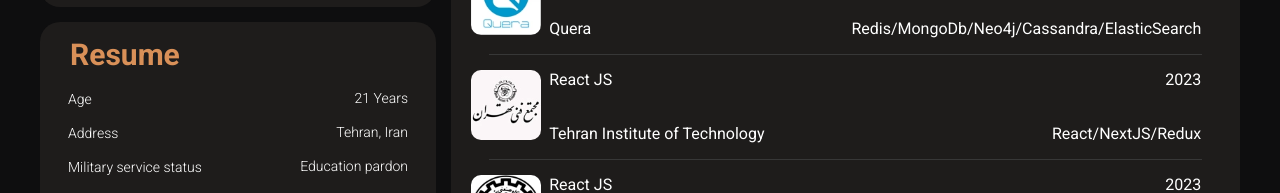
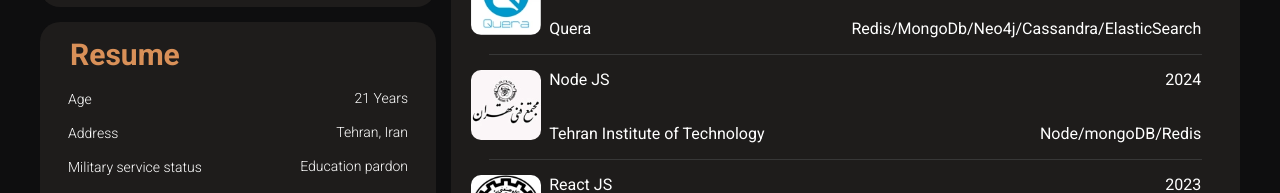
Before and after one commit to ariankoochak/PersonalWebsite, a React (Create React App) app in the folder ariankoochak/: page / in a window 1280 px wide. Shown: the part 518-711 px from the top of the page. Built offline with nearby package versions, Linux system fonts and the light colour scheme.

Commit message:
add node js certificate

```diff
--- a/ariankoochak/src/Components/CertificatesMainDatas/CertificatesMainDatas.jsx
+++ b/ariankoochak/src/Components/CertificatesMainDatas/CertificatesMainDatas.jsx
@@ -18,11 +18,11 @@ export default function CertificatesMainDatas() {
           />
           <div className="line"></div>
           <CertificateCard
-              title="React JS"
+              title="Node JS"
               institute="Tehran Institute of Technology"
               instituteIconSrc={mtfLogoSrc}
-              techs="React/NextJS/Redux"
-              year="2023"
+              techs="Node/mongoDB/Redis"
+              year="2024"
           />
           <div className="line"></div>
           <CertificateCard
@@ -30,6 +30,14 @@ export default function CertificatesMainDatas() {
               institute="Sharif University of Technology"
               instituteIconSrc={sharifLogoSrc}
               techs="React/Redux"
+              year="2023"
+          />
+          <div className="line"></div>
+          <CertificateCard
+              title="React JS"
+              institute="Tehran Institute of Technology"
+              instituteIconSrc={mtfLogoSrc}
+              techs="React/NextJS/Redux"
               year="2023"
           />
           <div className="line"></div>
```
